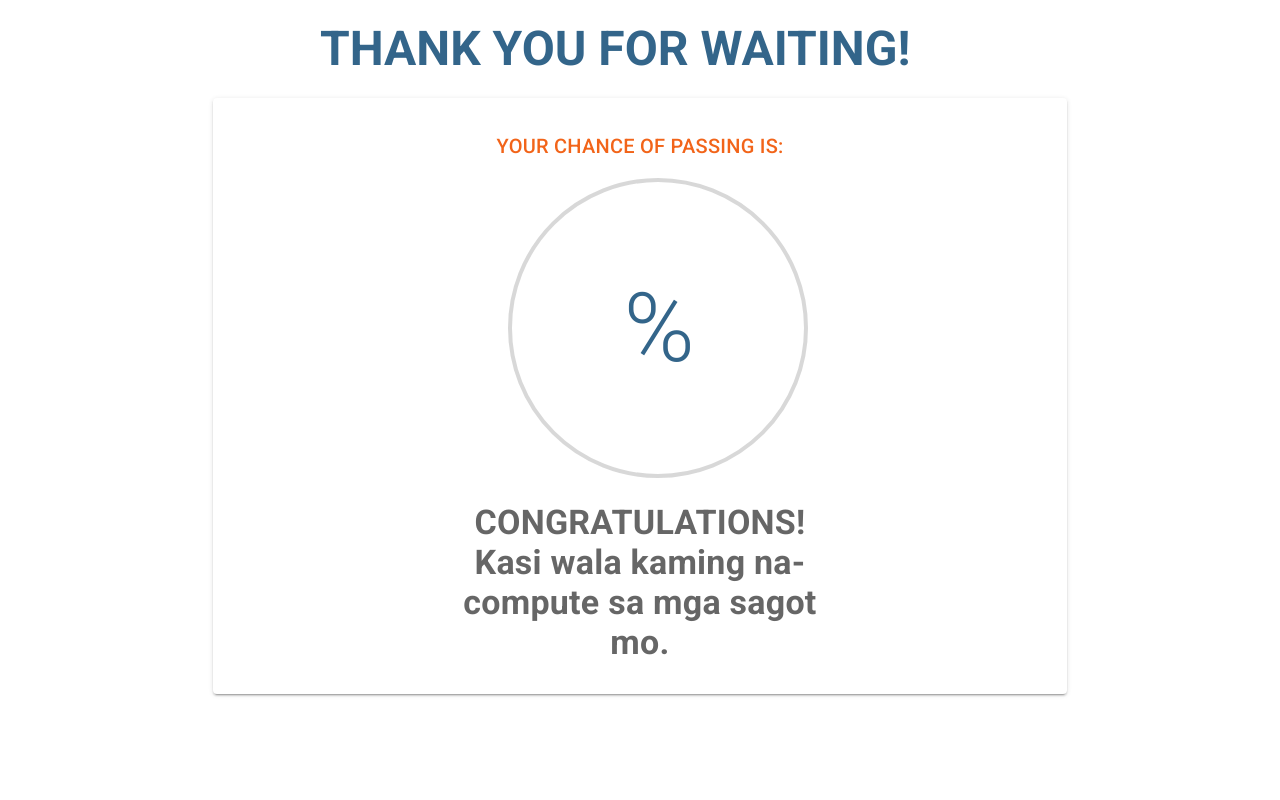
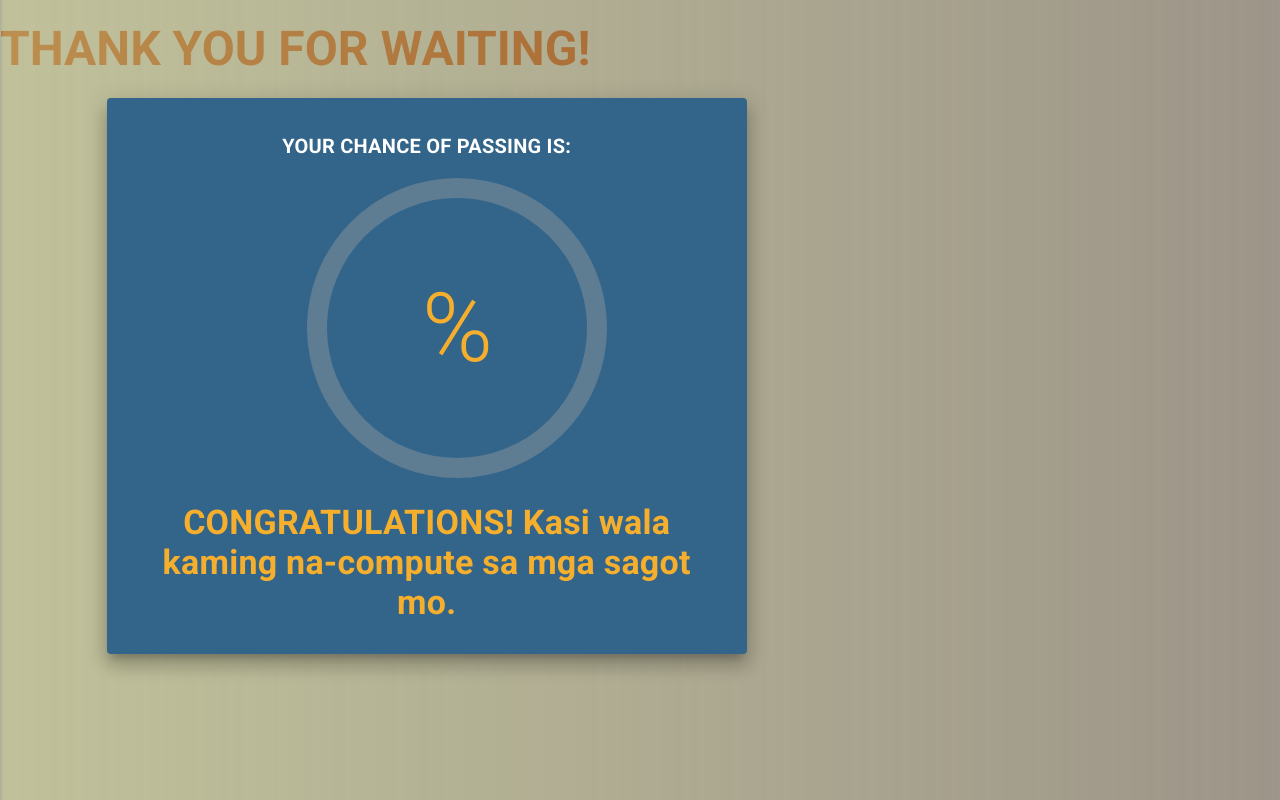
Before and after one commit to miggynowiggy/DiscreteStructures2Project, a Vue app: page /results in a window 1280 px wide. Built offline with nearby package versions, Linux system fonts and the light colour scheme.

Commit message:
final design on the results page

```diff
--- a/src/views/Results.vue
+++ b/src/views/Results.vue
@@ -1,28 +1,39 @@
 <template>
     <div>
-        <v-layout align-center justify-center mt-6>
+        <v-overlay :value="true" z-index="0">
+            <v-img
+                :src="'./static/img/mainBGer.jpg'"
+                gradient="90deg, rgb(252, 255, 158, 0.4) 0%, rgb(198, 119, 0, 0.1) 100%"
+                width="100vw"
+            >
+            </v-img>
+        </v-overlay>
+
+        <v-layout align-center justify-start mt-6>
             <v-flex xs6>
-                <div class="display-2 primary--text font-weight-bold">THANK YOU FOR WAITING!</div>
+                <div class="display-2 secondary--text font-weight-bold">THANK YOU FOR WAITING!</div>
             </v-flex>
         </v-layout>
 
-        <v-layout align-center justify-center mt-6>
-            <v-flex xs8>
-                <v-card class="pa-4">
+        <v-layout align-center justify-start mt-6>
+            <v-flex xs6 offset-xs1>
+                <v-card class="pa-4 elevation-12 primary" dark>
                     <v-card-text>
                         <v-layout wrap align-center justify-center>
                             <v-flex xs12>
-                                <div class="title text-center secondary--text">YOUR CHANCE OF PASSING IS:</div>
+                                <div class="title text-center font-weight-bold white--text">YOUR CHANCE OF PASSING IS:</div>
                             </v-flex>
-                            <v-flex xs4 mt-4>
-                                <v-progress-circular size="300" :value="probability" color="primary">
-                                    <div class="display-4"> {{ probability }}% </div>
+                            <v-flex xs5 mt-4>
+                                <v-progress-circular size="300" :value="probability" color="accent" width="20" class="dark">
+                                    <div class="display-4">
+                                        {{ probability }}%
+                                    </div>
                                 </v-progress-circular>
                             </v-flex>
                         </v-layout>
 
                         <v-layout align-center justify-center mt-6>
-                            <v-flex xs6 class="display-1">
+                            <v-flex xs12 class="display-1 lighten-2 accent--text ">
                                 <div class="font-weight-bold text-center" v-if="probability > 50">CONGRATULATIONS! Isa kang alamat!</div>
                                 <div class="font-weight-bold text-center" v-else-if="probability == 50">CONGRATULATIONS! May Pag-Asa Pa Yan!</div>
                                 <div class="font-weight-bold text-center" v-else-if="probability < 50">CONGRATULATIONS! Kailangan mo pang magsigpag ng maigi</div>
```
